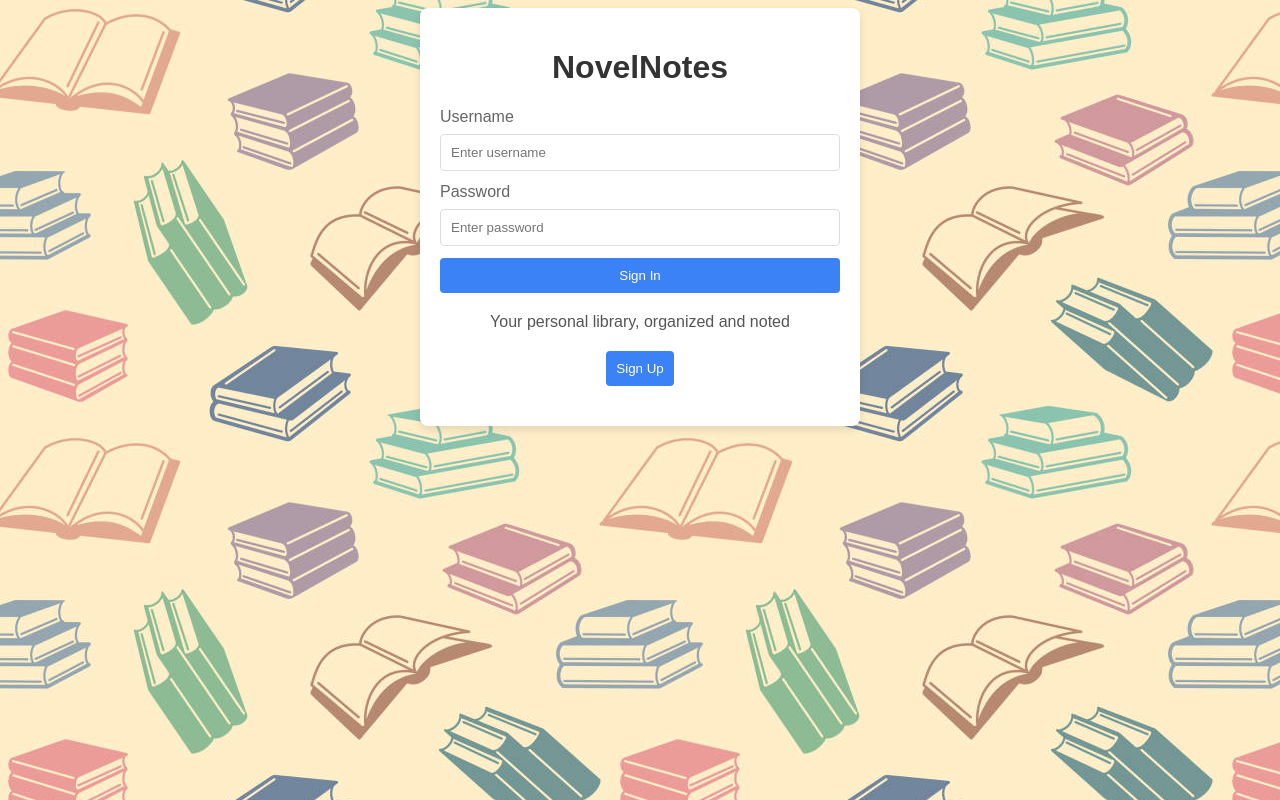
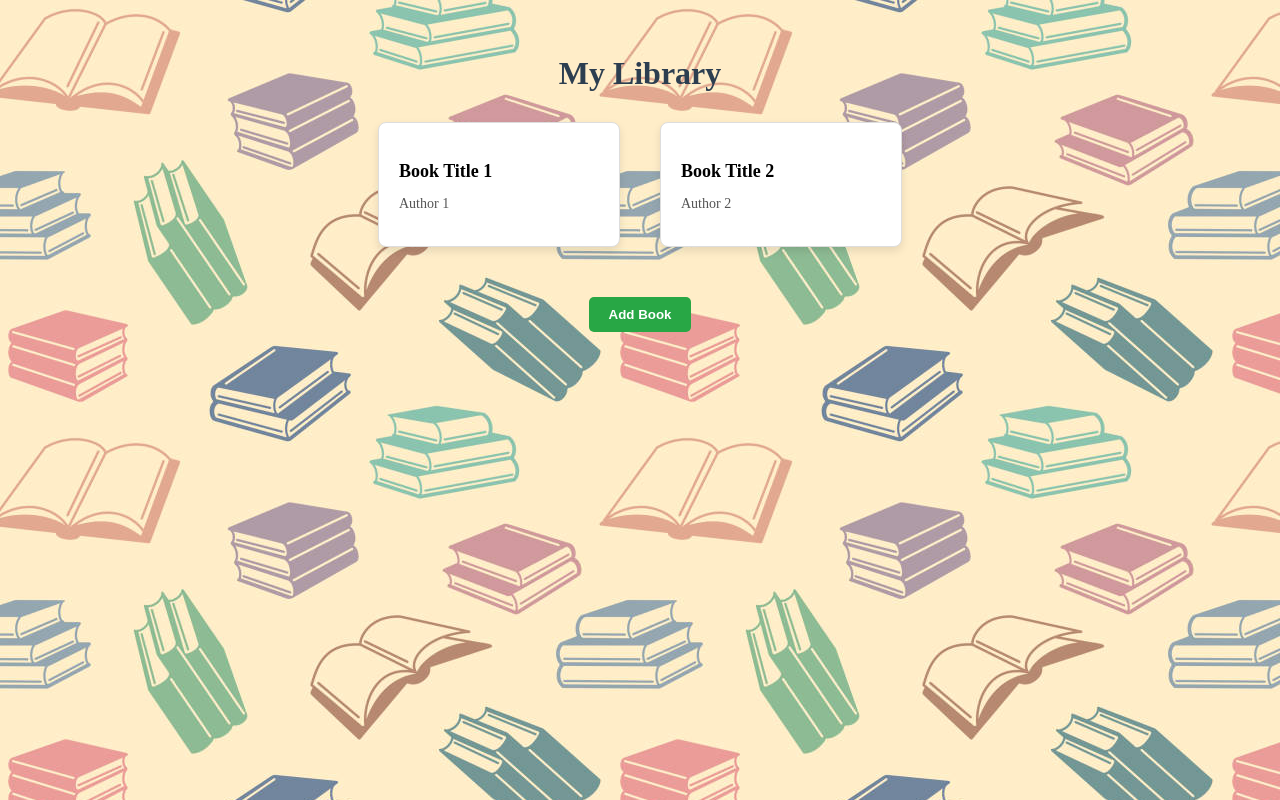
Before and after one commit to bhargavgudapati/csci4300project, a Next.js app: page / in a window 1280 px wide. Built offline with nearby package versions, Linux system fonts and the light colour scheme.

Commit message:
added add book button, goes to other page

```diff
--- a/src/app/components/library.module.css
+++ b/src/app/components/library.module.css
@@ -1,18 +1,23 @@
 
 .libraryContainer {
   padding: 20px;
+  position: relative;
 }
 
-.libraryContainer h2 {
-  font-size: 24px;
+
+.libraryTitle {
+  font-size: xx-large;
+  font-weight: bold;
   margin-bottom: 20px;
+  color: #2c3e50; /* Darker color for contrast */
+  text-align: center;
 }
 
 .bookList {
   display: flex;
   flex-wrap: wrap;
   gap: 20px;
-  justify-content: start;
+  justify-content: center;
 }
 
 .bookCard {
@@ -33,3 +38,26 @@
   font-size: 14px;
   color: #555;
 }
+
+.addButtonContainer {
+  display: flex;
+  justify-content: center;
+  margin: 20px 0;
+}
+
+.addBookButton {
+  margin-top: 20px;
+  padding: 10px 20px;
+  background-color: #28a745;
+  color: white;
+  border: none;
+  border-radius: 5px;
+  font-weight: bold;
+  cursor: pointer;
+  transition: background-color 0.3s ease;
+  justify-content: center;
+}
+
+.addBookButton:hover {
+  background-color: #218838;
+}
--- a/src/app/components/library.tsx
+++ b/src/app/components/library.tsx
@@ -1,6 +1,8 @@
 import React from 'react';
 import BookCard from '../components/bookcard';  // Import BookCard correctly
 import styles from './library.module.css';
+
+import { useNavigate } from 'react-router-dom';
 
 interface Book {
   id: number;
@@ -12,14 +14,27 @@ interface LibraryProps {
   books: Book[];  // Expecting an array of books as a prop
 }
 
+
 const Library: React.FC<LibraryProps> = ({ books }) => {
+  const navigate = useNavigate();
+
+  const handleAddBook = () => {
+    // alert("Redirect to Add Book page"); // Replace with actual navigation
+    navigate('/addbook');
+  };
+
   return (
     <div className={styles.libraryContainer}>
-      <h2>My Library</h2>
+      <h2 className={styles.libraryTitle}>My Library</h2>
       <div className={styles.bookList}>
         {books.map((book) => (
           <BookCard key={book.id} book={book} />  // Passing the book prop correctly
         ))}
+      </div>
+      <div className={styles.addButtonContainer}>
+      <button className={styles.addBookButton} onClick={handleAddBook}>
+        Add Book
+      </button>
       </div>
     </div>
   );
--- a/src/app/page.tsx
+++ b/src/app/page.tsx
@@ -2,13 +2,14 @@
 
 import React, { useState } from 'react';
 import Library from './components/library';
+import { BrowserRouter as Router, Route, Routes } from 'react-router-dom';
 import AddBook from './components/addbook';
 import LoginPage from './components/login';
 
 //export default LoginPage;
 
 const Page: React.FC = () => {
-  const [isAuthenticated, setIsAuthenticated] = useState(false); // Change to `false` when ready for auth
+  const [isAuthenticated, setIsAuthenticated] = useState(true); // Change to `false` when ready for auth
 
   interface Book {
     id: number;
@@ -25,14 +26,23 @@ const Page: React.FC = () => {
   ];
 
   return (
+    <Router>
+      <Routes>
+        <Route
+          path="/"
+          element={
             <div>
               {isAuthenticated ? (
                 <Library books={books} />  // Render other pages here if authenticated
-             // <AddBook />
               ) : (
                 <LoginPage />  // Render login page if not authenticated
               )}
             </div>
+          }
+        />
+        <Route path="/addbook" element={<AddBook />} />
+      </Routes>
+    </Router>
   );
 };
 
```
Lines whose indentation alone changed are shown as unchanged.
